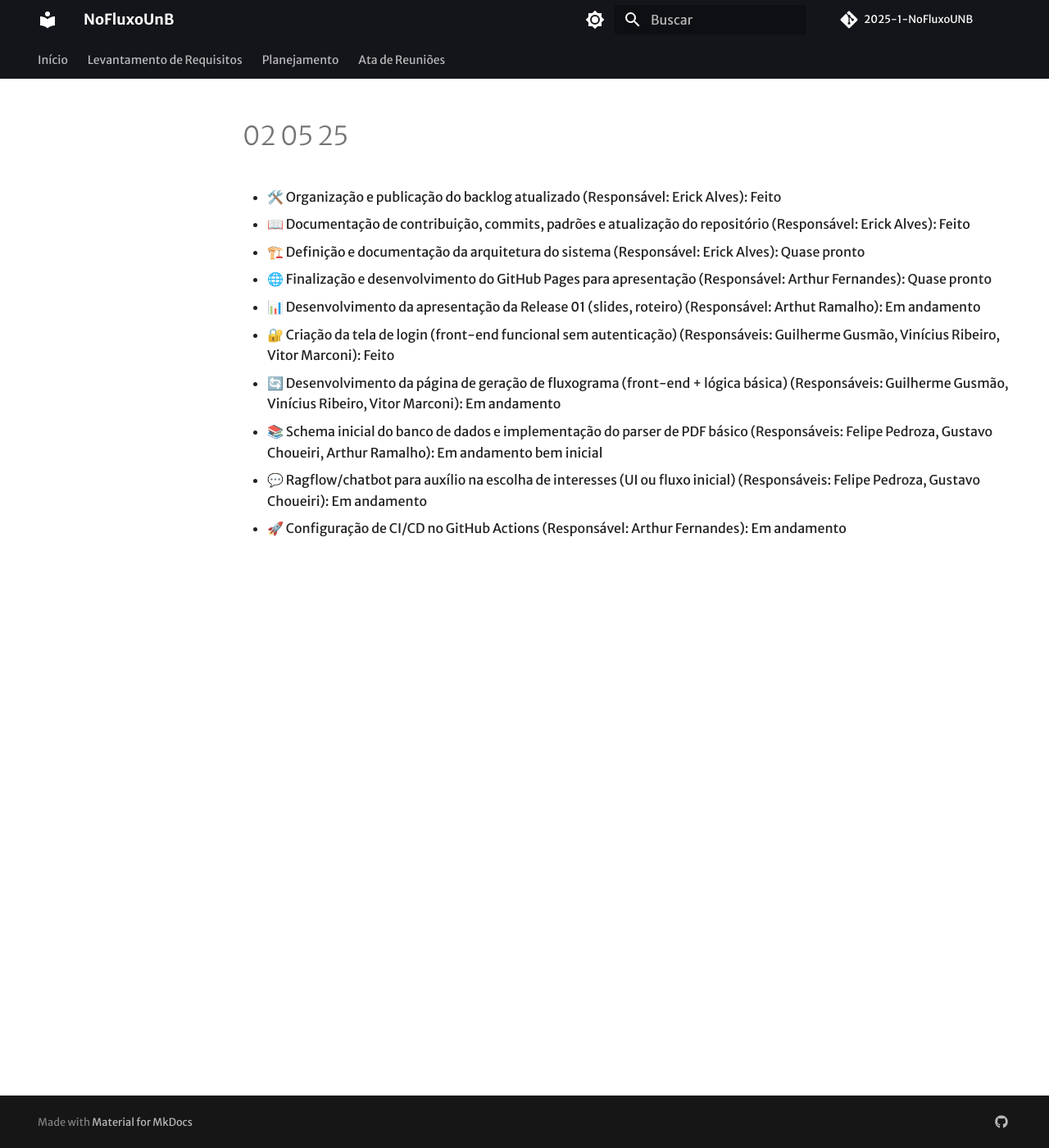
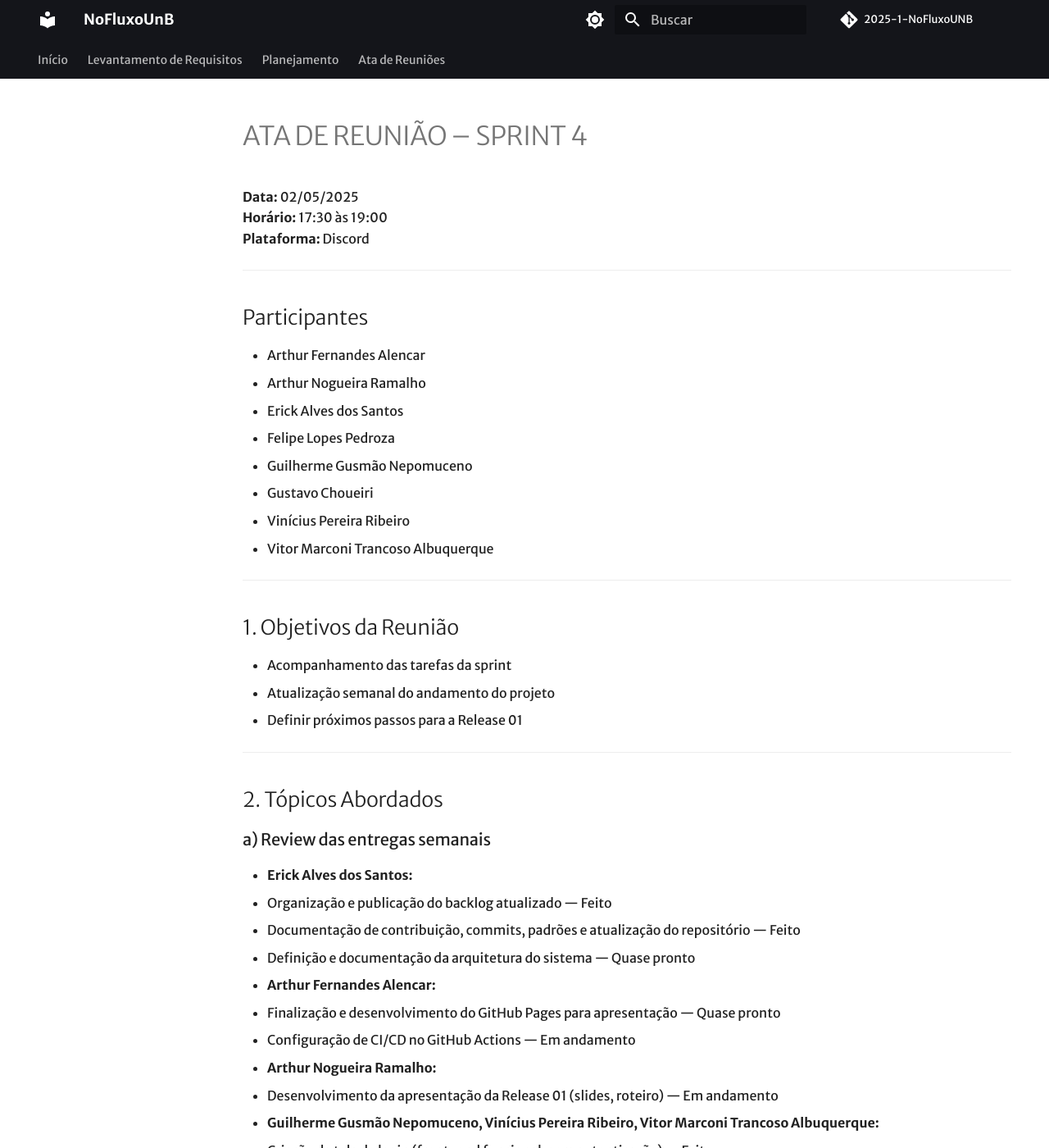
Before and after one commit to unb-mds/2025-1-Squad03, an MkDocs documentation site: the page built from Documentação/Atas/02-05-25.md, in a window 1280 px wide and 1400 px high. Shown: the whole window at 82% size. Built offline with MkDocs 1.6.1 and Material for MkDocs 9.7.7, drawn with Linux system fonts in a browser that asks for light colours; comment, search, counter and statistics services are not loaded; some of the changed text lies outside the part shown.

Commit message:
Update 02-05-25.md

```diff
--- a/Documentação/Atas/02-05-25.md
+++ b/Documentação/Atas/02-05-25.md
@@ -1,10 +1,78 @@
-- 🛠️ Organização e publicação do backlog atualizado (Responsável: Erick Alves): Feito
-- 📖 Documentação de contribuição, commits, padrões e atualização do repositório (Responsável: Erick Alves): Feito
-- 🏗️ Definição e documentação da arquitetura do sistema (Responsável: Erick Alves): Quase pronto
-- 🌐 Finalização e desenvolvimento do GitHub Pages para apresentação (Responsável: Arthur Fernandes): Quase pronto
-- 📊 Desenvolvimento da apresentação da Release 01 (slides, roteiro) (Responsável: Arthut Ramalho): Em andamento
-- 🔐 Criação da tela de login (front-end funcional sem autenticação) (Responsáveis: Guilherme Gusmão, Vinícius Ribeiro, Vitor Marconi): Feito
-- 🔄 Desenvolvimento da página de geração de fluxograma (front-end + lógica básica) (Responsáveis: Guilherme Gusmão, Vinícius Ribeiro, Vitor Marconi): Em andamento
-- 📚 Schema inicial do banco de dados e implementação do parser de PDF básico (Responsáveis: Felipe Pedroza, Gustavo Choueiri, Arthur Ramalho): Em andamento bem inicial
-- 💬 Ragflow/chatbot para auxílio na escolha de interesses (UI ou fluxo inicial) (Responsáveis: Felipe Pedroza, Gustavo Choueiri): Em andamento
-- 🚀 Configuração de CI/CD no GitHub Actions (Responsável: Arthur Fernandes): Em andamento
+# ATA DE REUNIÃO – SPRINT 4
+
+**Data:** 02/05/2025
+**Horário:** 17:30 às 19:00
+**Plataforma:** Discord
+
+---
+
+## Participantes
+
+- Arthur Fernandes Alencar
+- Arthur Nogueira Ramalho
+- Erick Alves dos Santos
+- Felipe Lopes Pedroza
+- Guilherme Gusmão Nepomuceno
+- Gustavo Choueiri
+- Vinícius Pereira Ribeiro
+- Vitor Marconi Trancoso Albuquerque
+
+---
+
+## 1. Objetivos da Reunião
+
+- Acompanhamento das tarefas da sprint
+- Atualização semanal do andamento do projeto
+- Definir próximos passos para a Release 01
+
+---
+
+## 2. Tópicos Abordados
+
+### a) Review das entregas semanais
+
+- **Erick Alves dos Santos:**
+  - Organização e publicação do backlog atualizado — Feito
+  - Documentação de contribuição, commits, padrões e atualização do repositório — Feito
+  - Definição e documentação da arquitetura do sistema — Quase pronto
+
+- **Arthur Fernandes Alencar:**
+  - Finalização e desenvolvimento do GitHub Pages para apresentação — Quase pronto
+  - Configuração de CI/CD no GitHub Actions — Em andamento
+
+- **Arthur Nogueira Ramalho:**
+  - Desenvolvimento da apresentação da Release 01 (slides, roteiro) — Em andamento
+
+- **Guilherme Gusmão Nepomuceno, Vinícius Pereira Ribeiro, Vitor Marconi Trancoso Albuquerque:**
+  - Criação da tela de login (front-end funcional, sem autenticação) — Feito
+  - Desenvolvimento da página de geração de fluxograma (front-end + lógica básica) — Em andamento
+
+- **Felipe Lopes Pedroza, Gustavo Choueiri, Arthur Nogueira Ramalho:**
+  - Schema inicial do banco de dados e implementação do parser de PDF básico — Em andamento (bem inicial)
+
+- **Felipe Lopes Pedroza, Gustavo Choueiri:**
+  - Desenvolvimento do Ragflow/chatbot para auxílio na escolha de interesses — Em andamento
+
+---
+
+### b) Próximos passos definidos
+
+- Finalizar a arquitetura do sistema
+- Concluir o GitHub Pages e o CI/CD
+- Finalizar a página de geração de fluxograma
+- Avançar no desenvolvimento do parser de PDF e do schema do banco de dados
+- Dar continuidade no desenvolvimento do chatbot com Ragflow
+- Refinar e concluir os slides e roteiro da apresentação da Release 01
+
+---
+
+## 3. Decisões Estratégicas
+
+- Priorizar a entrega da Release 01 com foco na integração dos módulos existentes
+- Validar e revisar o schema do banco de dados alinhado com o parser de PDF
+- A equipe de front-end deve focar na finalização da página de fluxograma
+- Avançar na automação dos processos com CI/CD via GitHub Actions
+- Refinar a arquitetura do sistema, contemplando chatbot e fluxograma
+- Consolidar a apresentação da Release 01 para garantir clareza na comunicação do projeto
+
+---
```
